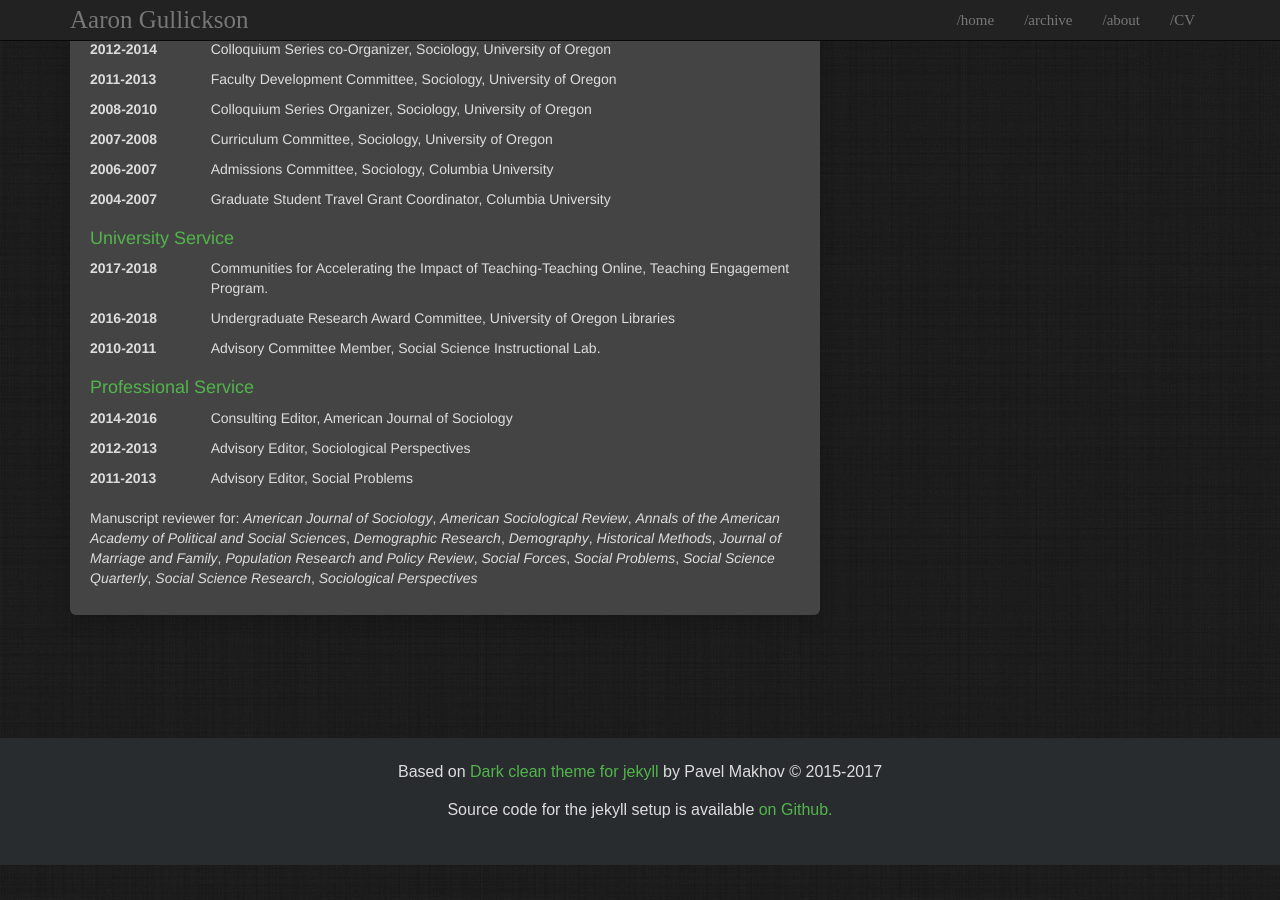
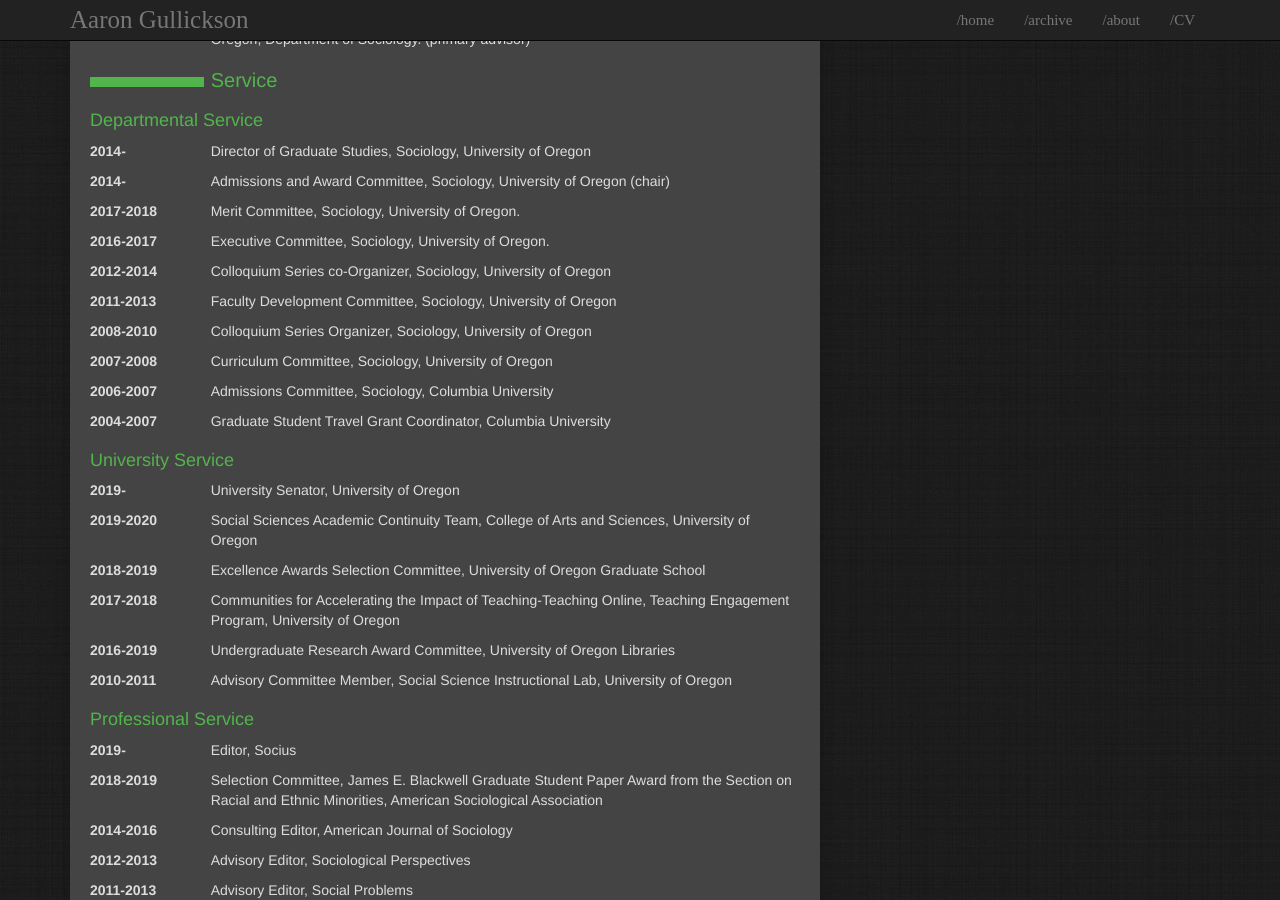
Before and after one commit to AaronGullickson/AaronGullickson.github.io, a Jekyll site: the page built from cv.md, in a window 1280 px wide and 900 px high, scrolled down 4549 px. Built offline with Jekyll 4.4.1, drawn with Linux system fonts in a browser that asks for light colours; some web fonts are replaced; our own code applies the rules of GitHub Pages for plain Markdown files; before the commit the page ends 5414 px from its top, so only the background shows below that; some of the changed text lies outside the part shown.

Commit message:
fall 2019 cv updates

```diff
--- a/cv.md
+++ b/cv.md
@@ -177,11 +178,11 @@
 TBD
 : Alberto Lioy. *Electoral Revolutions: a comparative study of rapid changes in voter turnout.* Political Science, University of Oregon. (outside member)
 
-TBD
-: Nathan Biemiller. *Title to Be Determined.* Economics, University of Oregon. (outside member)
+2019
+: Drew McNichols. *Essays in Labor Economics.* Economics, University of Oregon. (outside member)
 
-TBD
-: Drew McNichols. *Title to be Determined.* Economics, University of Oregon. (outside member)
+2019
+: Nathan Biemiller. *Essays in Behavioral Economics.* Economics, University of Oregon. (outside member)
 
 2018
 : Tongyu Wu. *Coding Productivity: Negotiation of Ethnicized Masculine Boundaries in High-Tech Corporations.* Sociology, University of Oregon.
@@ -207,6 +208,9 @@
 
 ### Ph.D. Comprehensive Exam Committees
 
+2018
+: Mirranda Willette, Food and Society, University of Oregon.
+
 2016
 : Kathryn Norton-Smith, Race/Ethnicity, University of Oregon.
 
@@ -230,6 +234,12 @@
 
 
 ### M.A. Committees
+
+2019:
+: Mauricio Betancourt. "The effect of Cuban agroecology in mitigating the metabolic rift: a quantitative approach to Latin American food production." Sociology, University of Oregon.
+
+2018
+: Erickson, Natasha. "Labeling and Delinquency: Assessing the Relationship between Special Education and Gifted Labels and Post High School Arrests." Sociology, University of Oregon. (chair)
 
 2014
 : Dyer, Shauna. “Late to School: Public Transfers and the Educational Opportunities of Poor Mothers.” Sociology, University of Oregon.
@@ -308,16 +318,31 @@
 
 ### University Service
 
+2019-
+: University Senator, University of Oregon
+
+2019-2020
+: Social Sciences Academic Continuity Team, College of Arts and Sciences, University of Oregon
+
+2018-2019
+: Excellence Awards Selection Committee, University of Oregon Graduate School
+
 2017-2018
-: Communities for Accelerating the Impact of Teaching-Teaching Online, Teaching Engagement Program.
+: Communities for Accelerating the Impact of Teaching-Teaching Online, Teaching Engagement Program, University of Oregon
 
-2016-2018
+2016-2019
 : Undergraduate Research Award Committee, University of Oregon Libraries
 
 2010-2011
-: Advisory Committee Member, Social Science Instructional Lab.
+: Advisory Committee Member, Social Science Instructional Lab, University of Oregon
 
 ### Professional Service
+
+2019-
+: Editor, Socius
+
+2018-2019
+: Selection Committee, James E. Blackwell Graduate Student Paper Award from the Section on Racial and Ethnic Minorities, American Sociological Association
 
 2014-2016
 : Consulting Editor, American Journal of Sociology
```
Also changed, not shown: other parts of cv.md (+7 -6 lines), 1 other file.
